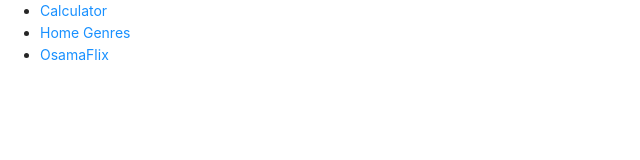
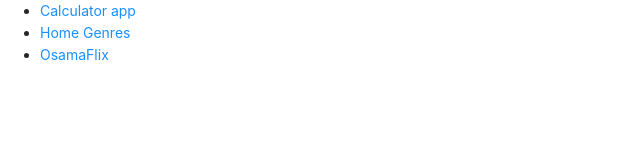
Before and after one commit to Osama4488/Mix-projects, a Next.js app: page / in a window 1280 px wide. Shown: the top 160 px of the page, without its empty margins (0-640 px from the left). Built offline with nearby package versions, Linux system fonts and the light colour scheme.

Commit message:
'pushing'

```diff
--- a/pages/index.js
+++ b/pages/index.js
@@ -8,7 +8,7 @@
       <nav>
         <ul>
           <li>
-            <Link href="/calculator">Calculator</Link>
+            <Link href="/calculator">Calculator app</Link>
           </li>
           {/* <li>
             <Link href="/movie/home">movie</Link>
```
